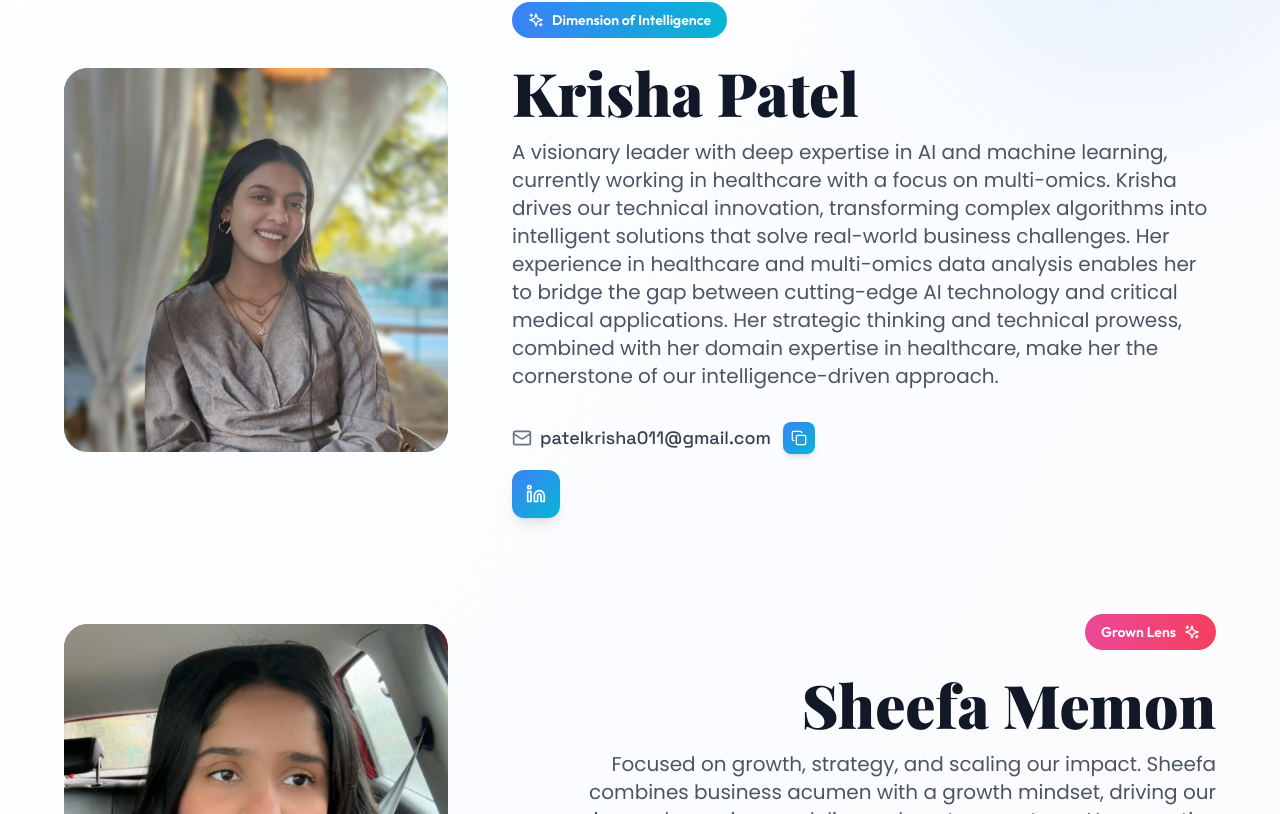
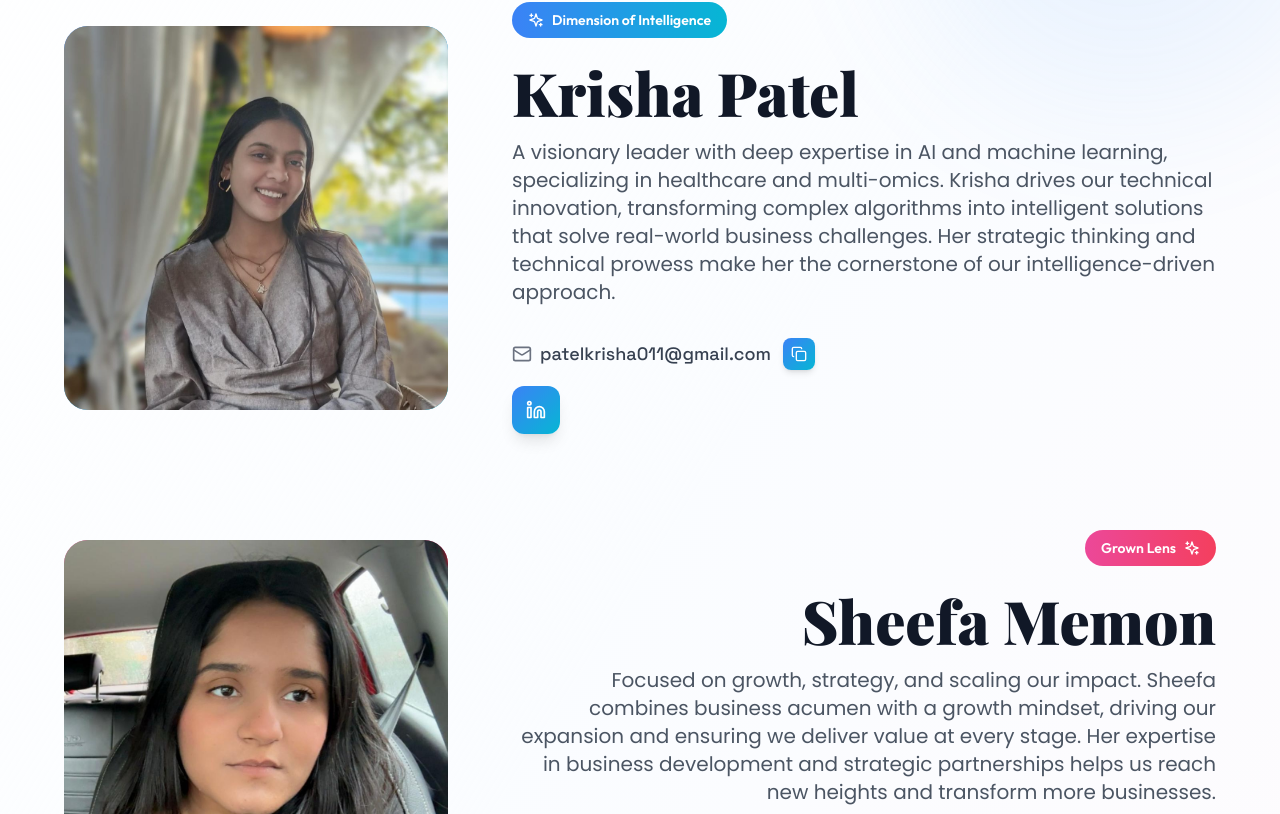
Before and after one commit to StratGenAI/website_frontend, a Next.js app: page / in a window 1280 px wide. Shown: the part 2366-3180 px from the top of the page. Built offline with nearby package versions, Linux system fonts and the light colour scheme.

Commit message:
Shorten Krisha bio while keeping healthcare and multi-omics mention

```diff
--- a/components/sections/FoundersPanel.tsx
+++ b/components/sections/FoundersPanel.tsx
@@ -12,7 +12,7 @@ const founders = [
     id: 1,
     name: 'Krisha Patel',
     role: 'Dimension of Intelligence',
-    bio: 'A visionary leader with deep expertise in AI and machine learning, currently working in healthcare with a focus on multi-omics. Krisha drives our technical innovation, transforming complex algorithms into intelligent solutions that solve real-world business challenges. Her experience in healthcare and multi-omics data analysis enables her to bridge the gap between cutting-edge AI technology and critical medical applications. Her strategic thinking and technical prowess, combined with her domain expertise in healthcare, make her the cornerstone of our intelligence-driven approach.',
+    bio: 'A visionary leader with deep expertise in AI and machine learning, specializing in healthcare and multi-omics. Krisha drives our technical innovation, transforming complex algorithms into intelligent solutions that solve real-world business challenges. Her strategic thinking and technical prowess make her the cornerstone of our intelligence-driven approach.',
     image: '/krisha_patel.jpeg',
     email: 'patelkrisha011@gmail.com',
     linkedin: 'https://www.linkedin.com/in/krisha-patel-59a4b2337',
```
